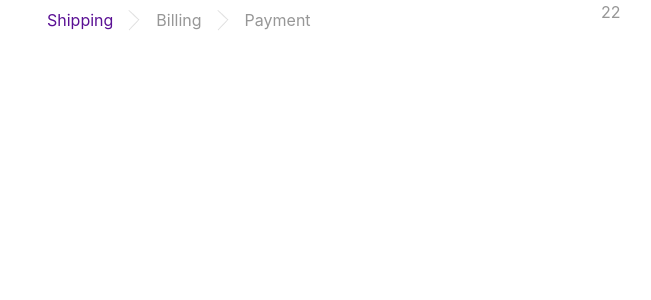
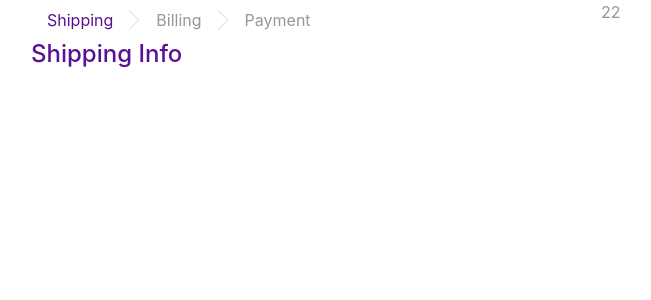
Before and after one commit to eich47/order, a Vue app: page / in a window 1280 px wide. Shown: the top 300 px of the page, without its empty margins (54-705 px from the left). Built offline with nearby package versions, Linux system fonts and the light colour scheme.

Commit message:
Заголовок секции

```diff
--- a/src/App.vue
+++ b/src/App.vue
@@ -4,6 +4,7 @@
       <b-row>
         <b-col sm="6">
           <Navigation />
+          <TitleSection text="Shipping Info" />
         </b-col>
         <b-col sm="5">22</b-col>
       </b-row>
@@ -13,9 +14,10 @@
 
 <script>
 import Navigation from "./components/Navigation";
+import TitleSection from "@/components/TitleSection";
 export default {
   name: "App",
-  components: { Navigation }
+  components: { TitleSection, Navigation }
 };
 </script>
 
--- /dev/null
+++ b/src/components/TitleSection.vue
@@ -0,0 +1,23 @@
+<template>
+  <div>
+    <h1 class="title text-primary">{{ text }}</h1>
+  </div>
+</template>
+
+<script>
+export default {
+  name: "TitleSection",
+  props: {
+    text: {
+      type: String,
+      required: true
+    }
+  }
+};
+</script>
+
+<style scoped>
+.title {
+  font-size: 1.5rem;
+}
+</style>
```
